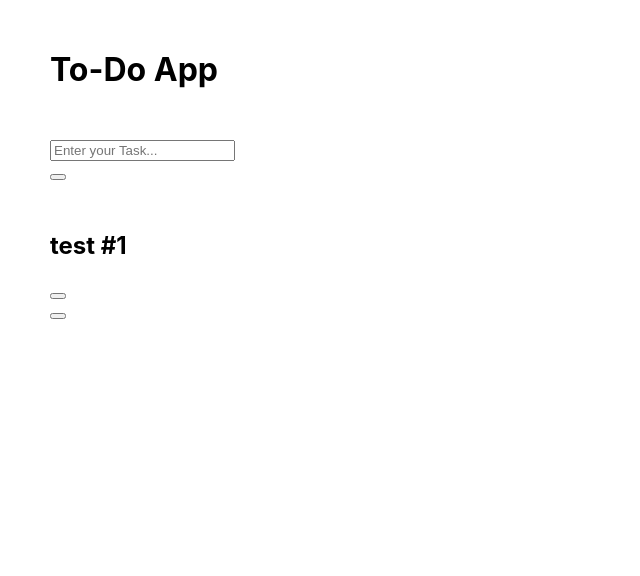
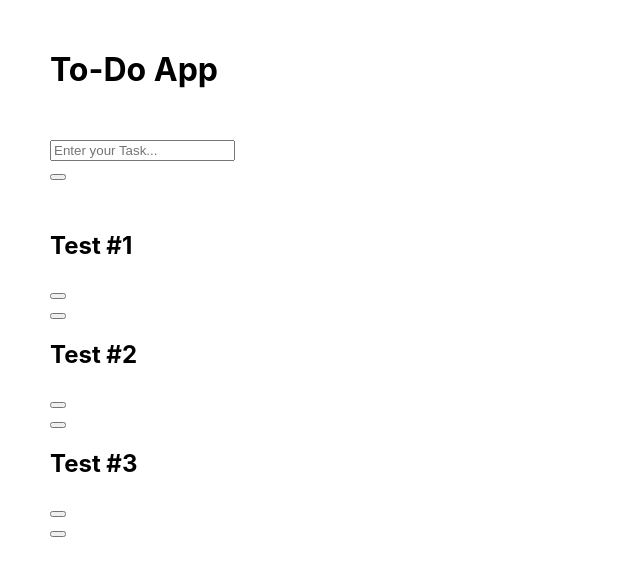
Before and after one commit to hetvashi/ToDoApp, a React (Create React App) app in the folder Frontend/: page / in a window 1280 px wide. Shown: the top 576 px of the page, without its empty margins (0-640 px from the left). Built offline with nearby package versions, Linux system fonts and the light colour scheme; the HTML template or start-up script is replaced by a standard one.

Commit message:
checkingFunctionality

```diff
--- a/Frontend/src/App.js
+++ b/Frontend/src/App.js
@@ -1,4 +1,4 @@
-import React from 'react';
+import React, { useState } from 'react';
 
 import Form from './components/Form';
 import Section from './components/Section';
@@ -6,7 +6,15 @@
 
 const appTitle = "To-Do App"
 
+const list = [
+  { title: "Test #1", completed: false },
+  { title: "Test #2", completed: false },
+  { title: "Test #3", completed: false }
+
+];
+
 const App = () => {
+  const [todoList, setTodoList] = useState(list);
   return <div className='ui container center aligned'>
     <Section>
       <h1>{appTitle}</h1>
@@ -15,7 +23,7 @@
       <Form />
     </Section>
     <Section>
-      <List />
+      <List list={todoList} />
     </Section>
 
 
--- a/Frontend/src/components/List.js
+++ b/Frontend/src/components/List.js
@@ -1,10 +1,11 @@
 import React from "react";
 import Todo from "./Todo";
 
-const List = () => {
+const List = ({ list }) => {
+    const renderedList = list.map((item) => <Todo title={item.title} completed={item.completed} key={item.title} />);
     return (
         <div className="ui grid center aligned">
-            <Todo title="test #1" />
+            {renderedList}
         </div>
 
     );
--- a/Frontend/src/components/Todo.js
+++ b/Frontend/src/components/Todo.js
@@ -1,9 +1,10 @@
 import React, { useState } from "react";
 
-const Todo = ({ title }) => {
+const Todo = ({ title, completed }) => {
     const [isEditing, setIsEditing] = useState(false);
     const [value, setValue] = useState(title);
     const [tempValue, setTempValue] = useState(title);
+    const [completedState, setCompleted] = useState(completed);
 
     const handleDivDoubleClick = () => {
         setIsEditing(true);
@@ -25,9 +26,13 @@
         setTempValue(e.target.value);
     };
 
+    const handleButtonClick = () => {
+        setCompleted((oldCompleted) => !oldCompleted);
+    };
+
 
     return (
-        <div className="row" onDoubleClick={handleDivDoubleClick}>
+        <div className="row" >
             {
                 isEditing ?
 
@@ -42,11 +47,11 @@
                         </div>
                     </div> :
                     <>
-                        <div className="column five wide">
-                            <h2>{value}</h2>
+                        <div className="column five wide" onDoubleClick={handleDivDoubleClick}>
+                            <h2 className={"ui header" + (completedState ? " green" : "")}>{value}</h2>
                         </div>
                         <div className="column one wide">
-                            <button className="ui button circular icon green"><i className="white check icon"></i></button>
+                            <button className={"ui button circular icon" + (completedState ? " blue" : " green")} onClick={handleButtonClick}><i className="white check icon"></i></button>
                         </div>
                         <div className="column one wide">
                             <button className="ui button circular icon red"><i className="white remove icon"></i></button>
```
